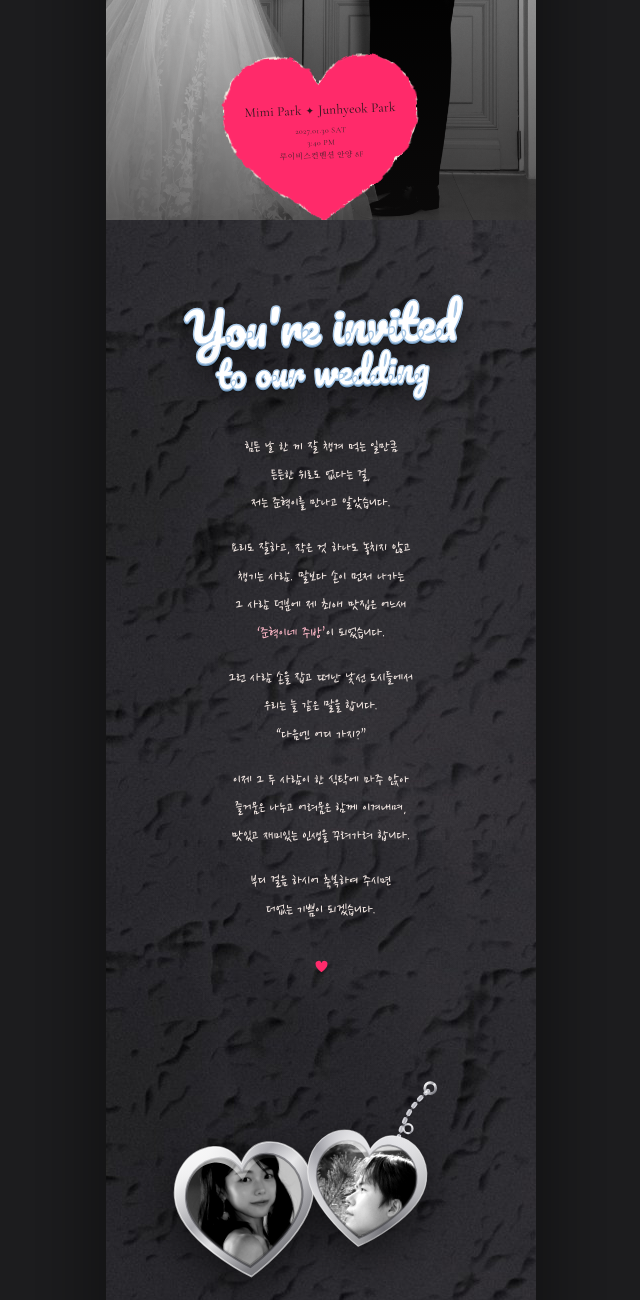
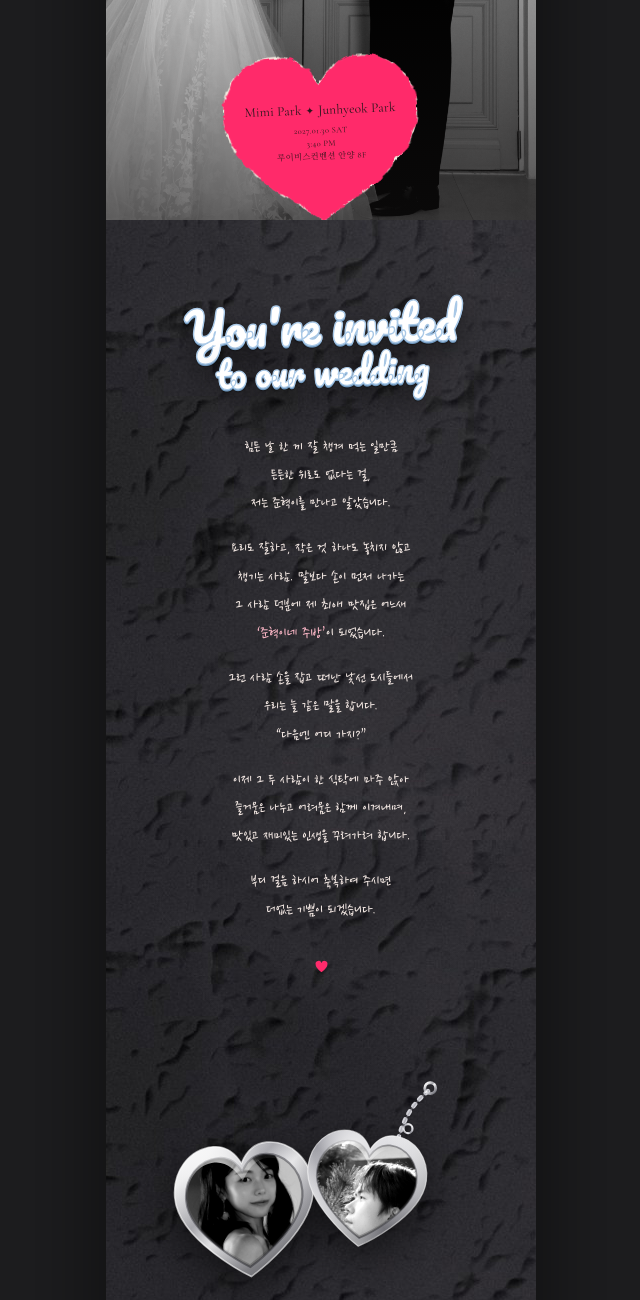
Before and after one commit to mimipark97/wedding, a plain HTML site: page peach/index.html in a window 1280 px wide. Shown: the part 420-1720 px from the top of the page, without its empty margins (319-959 px from the left). Drawn offline with Linux system fonts and the light colour scheme.

Commit message:
peach: 하트 배지 문구 크기·하트 로켓 신랑 크롭 미세 조정

```diff
--- a/peach/index.html
+++ b/peach/index.html
@@ -147,8 +147,8 @@ button{font-family:inherit;color:inherit;background:none;border:0;padding:0;curs
 .badge-names b{font-weight:400}
 .badge-star{font-size:10px;margin:0 4px;color:#2a161c}
 .badge-meta{
-  font-family:var(--serif);font-size:7.8px;letter-spacing:.06em;line-height:1.6;font-variant-numeric:lining-nums;
-  margin:5px 0 0;color:#3a2028;text-transform:uppercase;
+  font-family:var(--serif);font-size:8.4px;letter-spacing:.05em;line-height:1.5;font-variant-numeric:lining-nums;
+  margin:5px 0 0;color:#2b1418;text-transform:uppercase;
 }
 
 /* ---------------------------------------------------------------- intro */
@@ -608,7 +608,7 @@ button{font-family:inherit;color:inherit;background:none;border:0;padding:0;curs
         <g transform="translate(146 52) scale(1.34) rotate(7 50 52)">
           <path d="M50 90C50 90 6 64 6 36 6 19 18 6 33 6c9 0 14 6 17 12 3-6 8-12 17-12 15 0 27 13 27 30 0 28-44 54-44 54Z" fill="url(#silver2)"/>
           <g clip-path="url(#holeB)">
-            <image href="images/locket-groom.jpg" x="-2" y="-4" width="104" height="104" preserveAspectRatio="xMidYMid slice" style="filter:grayscale(1) contrast(1.06) brightness(1.03)"/>
+            <image href="images/locket-groom.jpg" x="-2" y="2" width="104" height="104" preserveAspectRatio="xMidYMid slice" style="filter:grayscale(1) contrast(1.06) brightness(1.03)"/>
           </g>
           <path d="M50 90C50 90 6 64 6 36 6 19 18 6 33 6c9 0 14 6 17 12 3-6 8-12 17-12 15 0 27 13 27 30 0 28-44 54-44 54Z" transform="translate(50 52) scale(.84) translate(-50 -52)" fill="none" stroke="rgba(58,58,64,.5)" stroke-width="1.5"/>
           <path d="M50 90C50 90 6 64 6 36 6 19 18 6 33 6c9 0 14 6 17 12 3-6 8-12 17-12 15 0 27 13 27 30 0 28-44 54-44 54ZM50 82C50 82 14 61 14 38c0-13 9-22 19-22 8 0 13 6 17 13 4-7 9-13 17-13 10 0 19 9 19 22 0 23-36 44-36 44Z" fill="url(#gloss)" fill-rule="evenodd"/>
```
